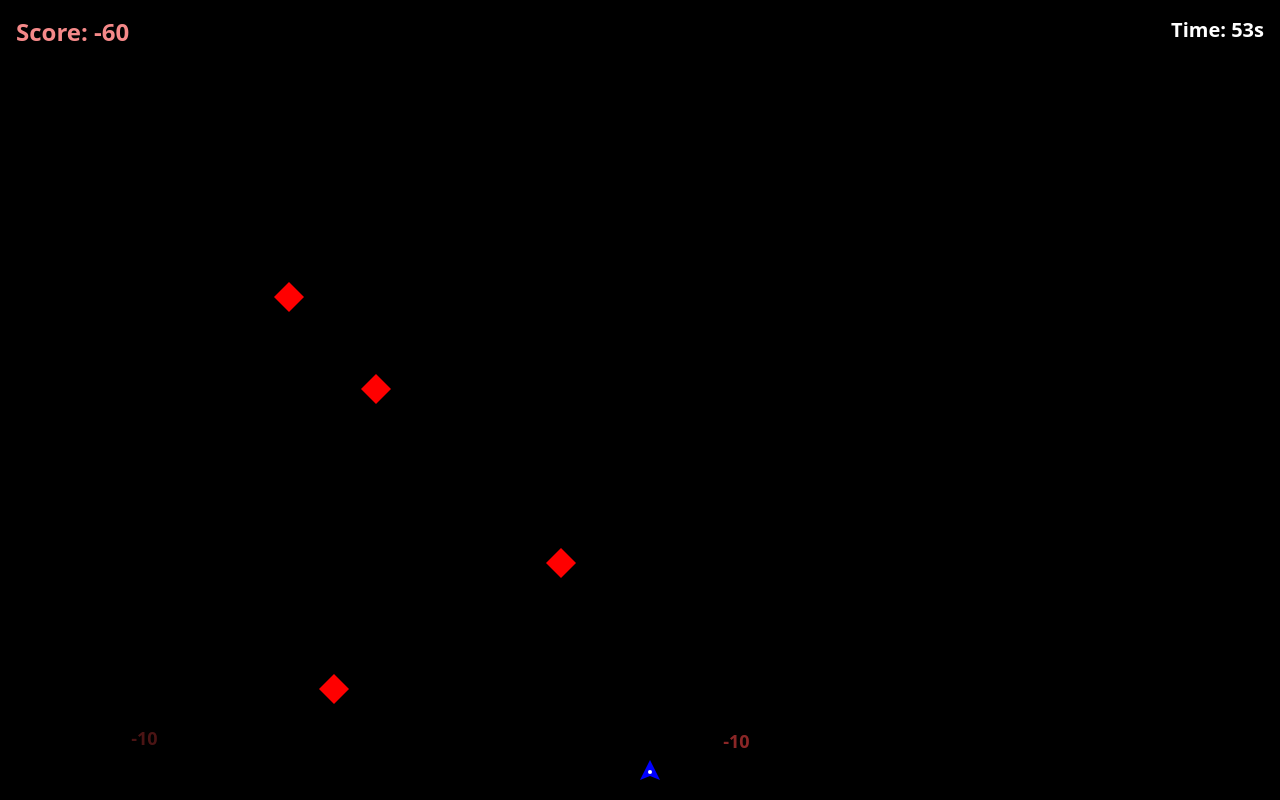
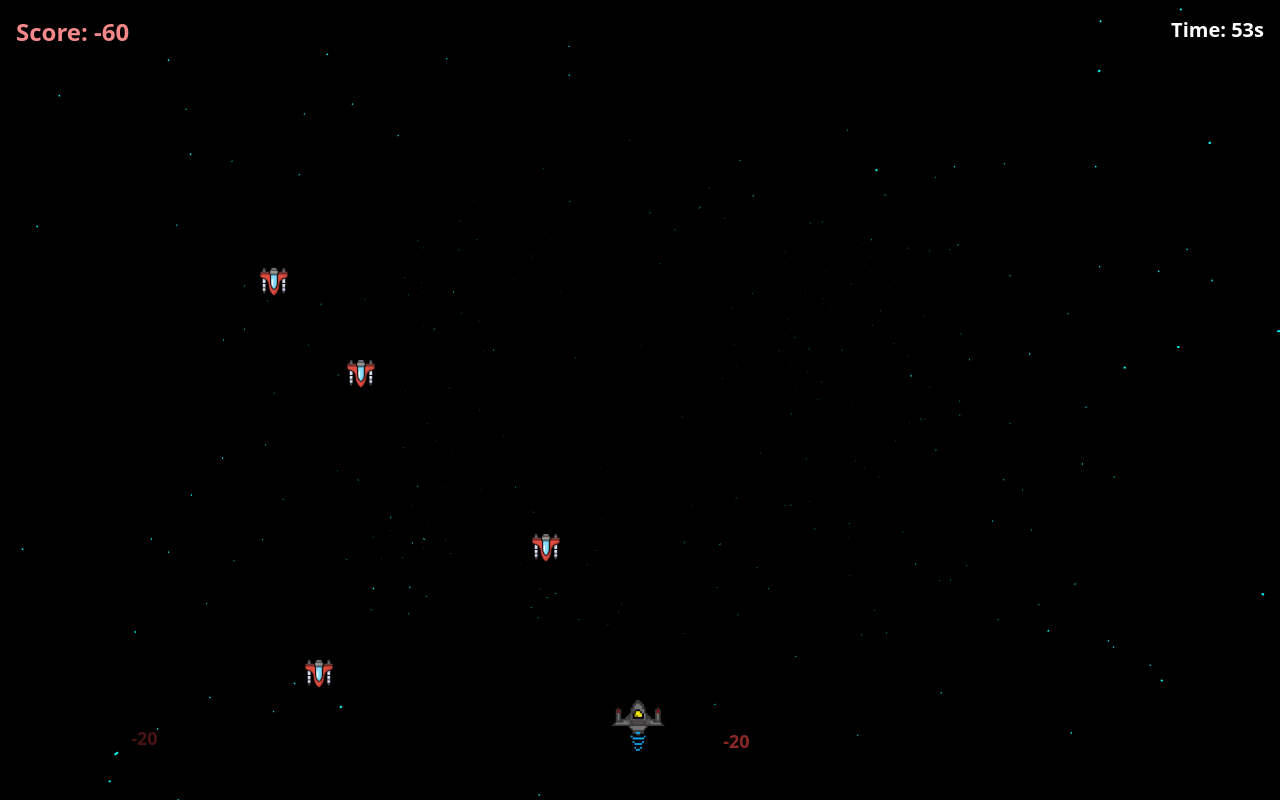
Before and after one commit to apak0/Galactico-Blitz, a React (Vite) app: page / in a window 1280 px wide. Built offline with nearby package versions, Linux system fonts and the light colour scheme.

Commit message:
added new ship images, fix score plus and minus bug

```diff
--- a/src/App.tsx
+++ b/src/App.tsx
@@ -1,8 +1,8 @@
-import React, { useEffect, useState, useCallback, useRef } from 'react';
-import Ship from './Ship';
-import Bullet from './Bullet';
-import Enemy from './Enemy';
-import ScoreAnimation from './ScoreAnimation';
+import React, { useEffect, useState, useCallback, useRef } from "react";
+import Ship from "./Ship";
+import Bullet from "./Bullet";
+import Enemy from "./Enemy";
+import ScoreAnimation from "./ScoreAnimation";
 
 interface Position {
   x: number;
@@ -26,7 +26,9 @@ interface ScoreAnimation {
 }
 
 function App() {
-  const [shipPosition, setShipPosition] = useState({ x: window.innerWidth / 2 });
+  const [shipPosition, setShipPosition] = useState({
+    x: window.innerWidth / 2,
+  });
   const [bullets, setBullets] = useState<Bullet[]>([]);
   const [enemies, setEnemies] = useState<Enemy[]>([]);
   const [score, setScore] = useState(0);
@@ -49,10 +51,10 @@ function App() {
       let newX = prev.x;
       const moveSpeed = 8;
 
-      if (keysPressed.current['ArrowLeft']) {
+      if (keysPressed.current["ArrowLeft"]) {
         newX = Math.max(30, prev.x - moveSpeed);
       }
-      if (keysPressed.current['ArrowRight']) {
+      if (keysPressed.current["ArrowRight"]) {
         newX = Math.min(window.innerWidth - 30, prev.x + moveSpeed);
       }
 
@@ -63,22 +65,28 @@ function App() {
   }, []);
 
   const shoot = useCallback(() => {
-    setBullets(prev => [...prev, {
+    setBullets((prev) => [
+      ...prev,
+      {
         id: Date.now(),
         x: shipPosition.x,
-      y: window.innerHeight - 100
-    }]);
+        y: window.innerHeight - 100,
+      },
+    ]);
   }, [shipPosition.x]);
 
-  const handleKeyDown = useCallback((event: KeyboardEvent) => {
+  const handleKeyDown = useCallback(
+    (event: KeyboardEvent) => {
       if (gameOver) return;
 
       keysPressed.current[event.key] = true;
 
-    if (event.key === ' ') {
+      if (event.key === " ") {
         shoot();
       }
-  }, [gameOver, shoot]);
+    },
+    [gameOver, shoot]
+  );
 
   const handleKeyUp = useCallback((event: KeyboardEvent) => {
     delete keysPressed.current[event.key];
@@ -89,7 +97,7 @@ function App() {
     if (gameOver) return;
 
     const timer = setInterval(() => {
-      setTimeLeft(prev => {
+      setTimeLeft((prev) => {
         if (prev <= 0) {
           setGameOver(true);
           return 0;
@@ -103,13 +111,13 @@ function App() {
 
   // Keyboard controls
   useEffect(() => {
-    window.addEventListener('keydown', handleKeyDown);
-    window.addEventListener('keyup', handleKeyUp);
+    window.addEventListener("keydown", handleKeyDown);
+    window.addEventListener("keyup", handleKeyUp);
     animationFrameId.current = requestAnimationFrame(moveShip);
 
     return () => {
-      window.removeEventListener('keydown', handleKeyDown);
-      window.removeEventListener('keyup', handleKeyUp);
+      window.removeEventListener("keydown", handleKeyDown);
+      window.removeEventListener("keyup", handleKeyUp);
       if (animationFrameId.current) {
         cancelAnimationFrame(animationFrameId.current);
       }
@@ -122,28 +130,31 @@ function App() {
 
     const gameLoop = setInterval(() => {
       // Move bullets
-      setBullets(prev =>
+      setBullets((prev) =>
         prev
-          .map(bullet => ({ ...bullet, y: bullet.y - 5 }))
-          .filter(bullet => bullet.y > 0)
+          .map((bullet) => ({ ...bullet, y: bullet.y - 5 }))
+          .filter((bullet) => bullet.y > 0)
       );
 
       // Move enemies
-      setEnemies(prev => {
+      setEnemies((prev) => {
         const newEnemies = prev
-          .map(enemy => ({ ...enemy, y: enemy.y + 2 }))
-          .filter(enemy => {
+          .map((enemy) => ({ ...enemy, y: enemy.y + 2 }))
+          .filter((enemy) => {
             if (enemy.y >= window.innerHeight) {
               // Enemy escaped, decrease score
-              setScore(s => s - 10);
+              setScore((s) => s - 10);
               setIsScoreDecreasing(true);
               setTimeout(() => setIsScoreDecreasing(false), 500);
-              setScoreAnimations(prev => [...prev, {
-                value: -10,
+              setScoreAnimations((prev) => [
+                ...prev,
+                {
+                  value: -20,
                   id: generateUniqueId(),
                   x: enemy.x,
-                y: window.innerHeight - 50
-              }]);
+                  y: window.innerHeight - 50,
+                },
+              ]);
               return false;
             }
             return true;
@@ -155,7 +166,7 @@ function App() {
             id: Date.now(),
             x: Math.random() * (window.innerWidth - 60) + 30,
             y: 0,
-            hits: 0
+            hits: 0,
           });
         }
 
@@ -163,24 +174,27 @@ function App() {
       });
 
       // Check collisions
-      setBullets(prev => {
+      setBullets((prev) => {
         const remainingBullets = [...prev];
-        setEnemies(prevEnemies => {
-          const remainingEnemies = prevEnemies.filter(enemy => {
+        setEnemies((prevEnemies) => {
+          const remainingEnemies = prevEnemies.filter((enemy) => {
             const hitByBullet = remainingBullets.some((bullet, bulletIndex) => {
               if (
                 Math.abs(bullet.x - enemy.x) < 30 &&
                 Math.abs(bullet.y - enemy.y) < 30
               ) {
-                remainingBullets.splice(bulletIndex, 1);
-                setScore(s => s + 10);
-                setScoreAnimations(prev => [...prev, {
-                  value: 10,
+                remainingBullets.splice(bulletIndex, 1); // Remove bullet
+                setScore((s) => s + 10);
+                setScoreAnimations((prev) => [
+                  ...prev,
+                  {
+                    value: 20,
                     id: generateUniqueId(),
                     x: enemy.x,
-                  y: enemy.y
-                }]);
-                return false;
+                    y: enemy.y,
+                  },
+                ]);
+                return true; // Mark enemy as hit
               }
               return false;
             });
@@ -192,9 +206,9 @@ function App() {
       });
 
       // Clean up old score animations
-      setScoreAnimations(prev =>
-        prev.filter(animation => {
-          const [timestamp] = animation.id.split('-');
+      setScoreAnimations((prev) =>
+        prev.filter((animation) => {
+          const [timestamp] = animation.id.split("-");
           return Date.now() - parseInt(timestamp) < 1000;
         })
       );
@@ -209,9 +223,86 @@ function App() {
     return 20;
   };
 
+  useEffect(() => {
+    function start() {
+      resize();
+      anim();
+    }
+    function resize() {
+      w = parseInt(document.documentElement.clientWidth.toString());
+      h = parseInt(document.documentElement.clientHeight.toString());
+      x = Math.round(w / 2);
+      y = Math.round(h / 2);
+      z = (w + h) / 2;
+      star_color_ratio = 1 / z;
+      cursor_x = x;
+      cursor_y = y;
+      init();
+    }
+    function init() {
+      for (let t = 0; t < n; t++) {
+        star[t] = new Array(5);
+        star[t][0] = Math.random() * w * 2 - 2 * x;
+        star[t][1] = Math.random() * h * 2 - 2 * y;
+        star[t][2] = Math.round(Math.random() * z);
+        star[t][3] = 0;
+        star[t][4] = 0;
+      }
+
+      r.width = w;
+      r.height = h;
+      context = r.getContext("2d")!;
+      context.fillStyle = "rgb(0,0,0)";
+      context.strokeStyle = "rgb(0,255,255)";
+    }
+    function anim() {
+      context.fillRect(0, 0, w, h);
+
+      for (let t = 0; t < n; t++) {
+        star_x_save = star[t][3];
+        star_y_save = star[t][4];
+        star[t][2] -= star_speed;
+        if (star[t][2] < 0) {
+          star[t][2] += z;
+        }
+        star[t][3] = x + (star[t][0] / star[t][2]) * star_ratio;
+        star[t][4] = y + (star[t][1] / star[t][2]) * star_ratio;
+        context.lineWidth = 2 * (1 - star_color_ratio * star[t][2]);
+        context.beginPath();
+        context.moveTo(star_x_save, star_y_save);
+        context.lineTo(star[t][3], star[t][4]);
+        context.stroke();
+        context.closePath();
+      }
+      requestAnimationFrame(anim);
+    }
+    let r = document.getElementById("field") as HTMLCanvasElement;
+    let n = 812;
+    let w = 0;
+    let h = 0;
+    let x = 0;
+    let y = 0;
+    let z = 0;
+    let star_color_ratio = 0;
+    let star_x_save: number;
+    let star_y_save: number;
+    let star_ratio = 115;
+    let star_speed = 0.5;
+    let star: number[][] = new Array(n);
+    let cursor_x = 0;
+    let cursor_y = 0;
+    let context: CanvasRenderingContext2D;
+    start();
+    window.addEventListener("resize", resize);
+    return () => window.removeEventListener("resize", resize);
+  }, []);
+
   return (
     <div className="relative w-screen h-screen bg-black overflow-hidden">
-      <canvas id="field" className="absolute inset-0 z-0 pointer-events-none"></canvas>
+      <canvas
+        id="field"
+        className="absolute inset-0 z-0 pointer-events-none"
+      ></canvas>
 
       {/* Timer */}
       <div className="absolute top-4 right-4 text-white text-xl font-bold">
@@ -219,14 +310,16 @@ function App() {
       </div>
 
       {/* Score */}
-      <div className={`absolute top-4 left-4 text-2xl font-bold transition-all duration-500 ${
-        isScoreDecreasing ? 'text-red-500' : 'text-white'
-      }`}>
+      <div
+        className={`absolute top-4 left-4 text-2xl font-bold transition-all duration-500 ${
+          isScoreDecreasing ? "text-red-500" : "text-white"
+        }`}
+      >
         Score: {score}
       </div>
 
       {/* Score Animations */}
-      {scoreAnimations.map(animation => (
+      {scoreAnimations.map((animation) => (
         <ScoreAnimation key={animation.id} animation={animation} />
       ))}
 
@@ -250,12 +343,12 @@ function App() {
       <Ship position={shipPosition} size={getShipSize()} />
 
       {/* Bullets */}
-      {bullets.map(bullet => (
+      {bullets.map((bullet) => (
         <Bullet key={bullet.id} bullet={bullet} />
       ))}
 
       {/* Enemies */}
-      {enemies.map(enemy => (
+      {enemies.map((enemy) => (
         <Enemy key={enemy.id} enemy={enemy} />
       ))}
     </div>
--- a/src/Enemy.tsx
+++ b/src/Enemy.tsx
@@ -1,37 +1,22 @@
-import React, { useEffect } from 'react';
+import React from 'react';
 
 interface EnemyProps {
   enemy: { id: number; x: number; y: number };
 }
 
 const Enemy: React.FC<EnemyProps> = ({ enemy }) => {
-  useEffect(() => {
-    const enemyCanvas = document.getElementById(`enemyCanvas-${enemy.id}`) as HTMLCanvasElement;
-    if (enemyCanvas) {
-      const ctx = enemyCanvas.getContext('2d');
-      if (ctx) {
-        ctx.clearRect(0, 0, 30, 30);
-        ctx.fillStyle = 'red';
-        ctx.beginPath();
-        ctx.moveTo(15, 0);
-        ctx.lineTo(30, 15);
-        ctx.lineTo(15, 30);
-        ctx.lineTo(0, 15);
-        ctx.closePath();
-        ctx.fill();
-      }
-    }
-  }, [enemy]);
-
   return (
     <div
       className="absolute transform -translate-x-1/2 -translate-y-1/2"
       style={{
         left: `${enemy.x}px`,
-        top: `${enemy.y}px`
+        top: `${enemy.y}px`,
+        width: '30px',
+        height: '30px',
+        transform: 'translate(-50%, -50%) rotate(180deg)'
       }}
     >
-      <canvas id={`enemyCanvas-${enemy.id}`} width="30" height="30" />
+      <img src="/assets/enemy.png" alt="Enemy" style={{ width: '100%', height: '100%' }} />
     </div>
   );
 };
--- a/src/Ship.tsx
+++ b/src/Ship.tsx
@@ -1,4 +1,4 @@
-import React, { useEffect } from 'react';
+import React from 'react';
 
 interface ShipProps {
   position: { x: number };
@@ -6,34 +6,14 @@ interface ShipProps {
 }
 
 const Ship: React.FC<ShipProps> = ({ position, size }) => {
-  useEffect(() => {
-    const shipCanvas = document.getElementById('shipCanvas') as HTMLCanvasElement;
-    if (shipCanvas) {
-      const ctx = shipCanvas.getContext('2d');
-      if (ctx) {
-        ctx.clearRect(0, 0, size, size);
-        ctx.fillStyle = 'blue';
-        ctx.beginPath();
-        ctx.moveTo(size / 2, 0);
-        ctx.lineTo(size, size);
-        ctx.lineTo(size / 2, size * 0.8);
-        ctx.lineTo(0, size);
-        ctx.closePath();
-        ctx.fill();
-        ctx.fillStyle = 'white';
-        ctx.beginPath();
-        ctx.arc(size / 2, size * 0.6, size * 0.1, 0, Math.PI * 2);
-        ctx.fill();
-      }
-    }
-  }, [position, size]);
+  const scaledSize = size * 3; // Boyutu 3 katına çıkar
 
   return (
     <div
-      className="absolute bottom-10 transform -translate-x-1/2 text-blue-500"
-      style={{ left: `${position.x}px` }}
+      className="absolute bottom-10 transform -translate-x-1/2"
+      style={{ left: `${position.x}px`, width: `${scaledSize}px`, height: `${scaledSize}px` }}
     >
-      <canvas id="shipCanvas" width={size} height={size} />
+      <img src="/assets/spaces-ship.png" alt="Spaceship" style={{ width: '100%', height: '100%' }} />
     </div>
   );
 };
```
Also changed, not shown: assets/enemy.png (added), assets/spaces-ship.png (added). Lines whose indentation alone changed are shown as unchanged.
